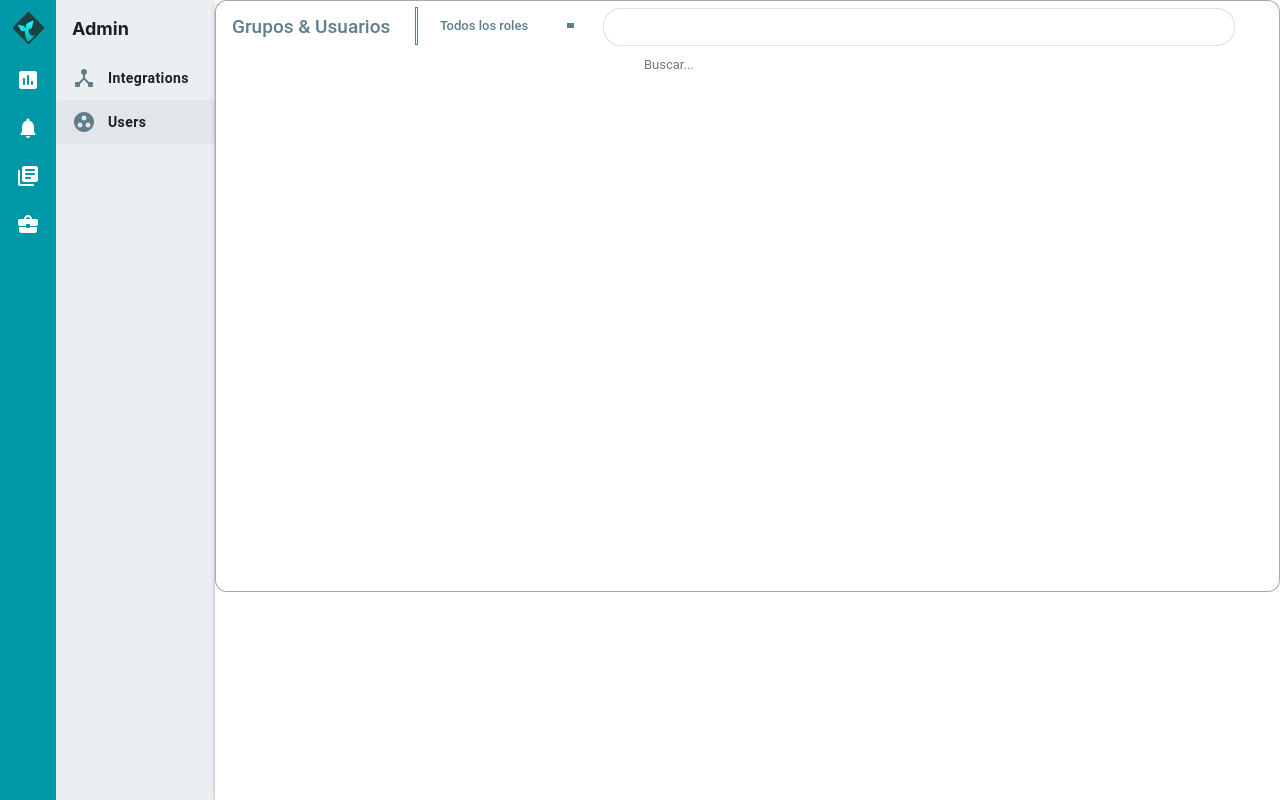
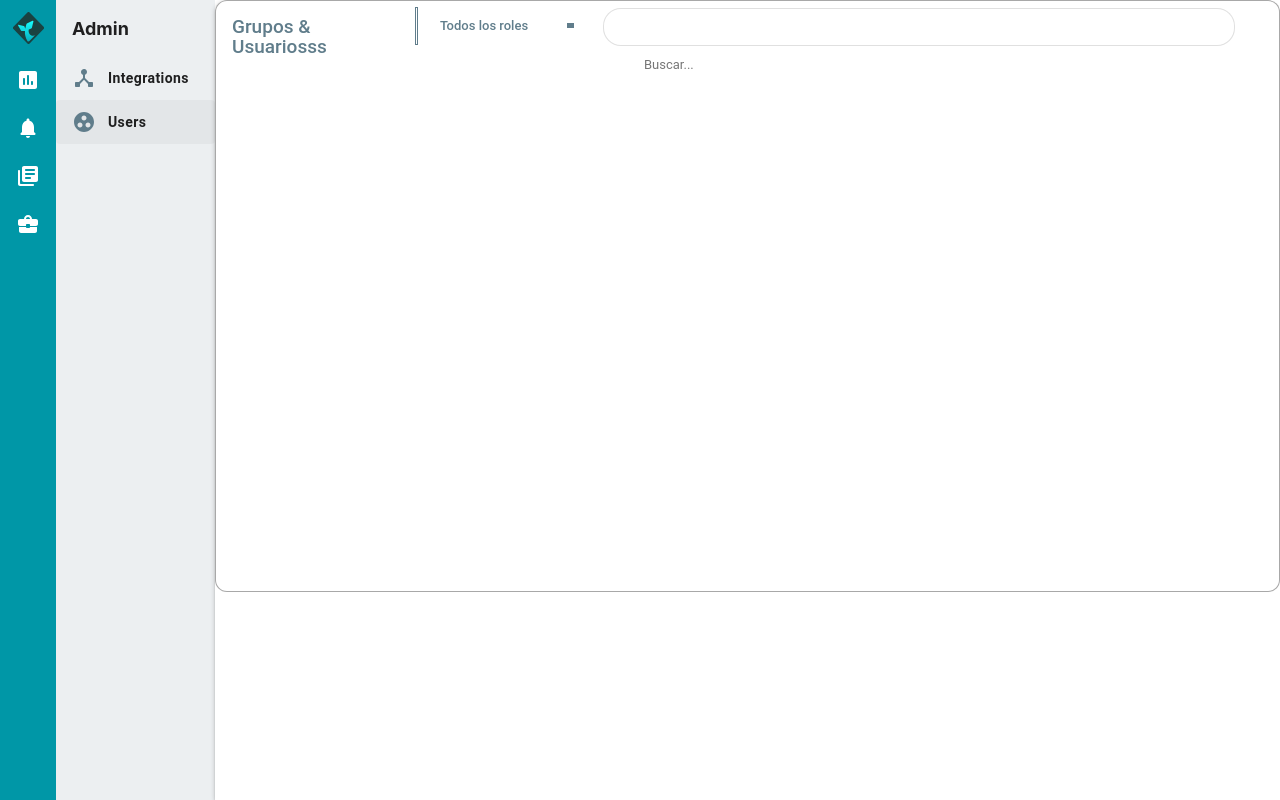
Before and after one commit to adrianferre/hack-the-gap, a React (Create React App) app: page /admin/users in a window 1280 px wide. Built offline with nearby package versions, Linux system fonts and the light colour scheme.

Commit message:
Volvi a pushear

```diff
--- a/src/Layout/Pages/Admin/Users/index.js
+++ b/src/Layout/Pages/Admin/Users/index.js
@@ -2,14 +2,14 @@ import React from 'react'
 import './estilos.css';
 import UsersPage from './UsersPage'
 
-class Users extends React.Component{
-  handleClick= position => this.props.onClick(position);
-render(){
-  return(
+class Users extends React.Component {
+  handleClick = position => this.props.onClick(position);
+  render() {
+    return (
       <div class="contenedor">
         <div className="Rectangle-10">
-         <div  className="Grupos-Usuarios">
-            <span>Grupos & Usuarios</span>
+          <div className="Grupos-Usuarios">
+            <span>Grupos & Usuariosss</span>
           </div>
           <div className="Line-3">
           </div>
@@ -19,7 +19,7 @@ render(){
           <div className="Shape">
           </div>
           <div className="Rectangle-3">
-            <sapn  className="Buscar"> Buscar...</sapn>
+            <sapn className="Buscar"> Buscar...</sapn>
           </div>
         </div>
 
```
Lines whose indentation alone changed are shown as unchanged.
